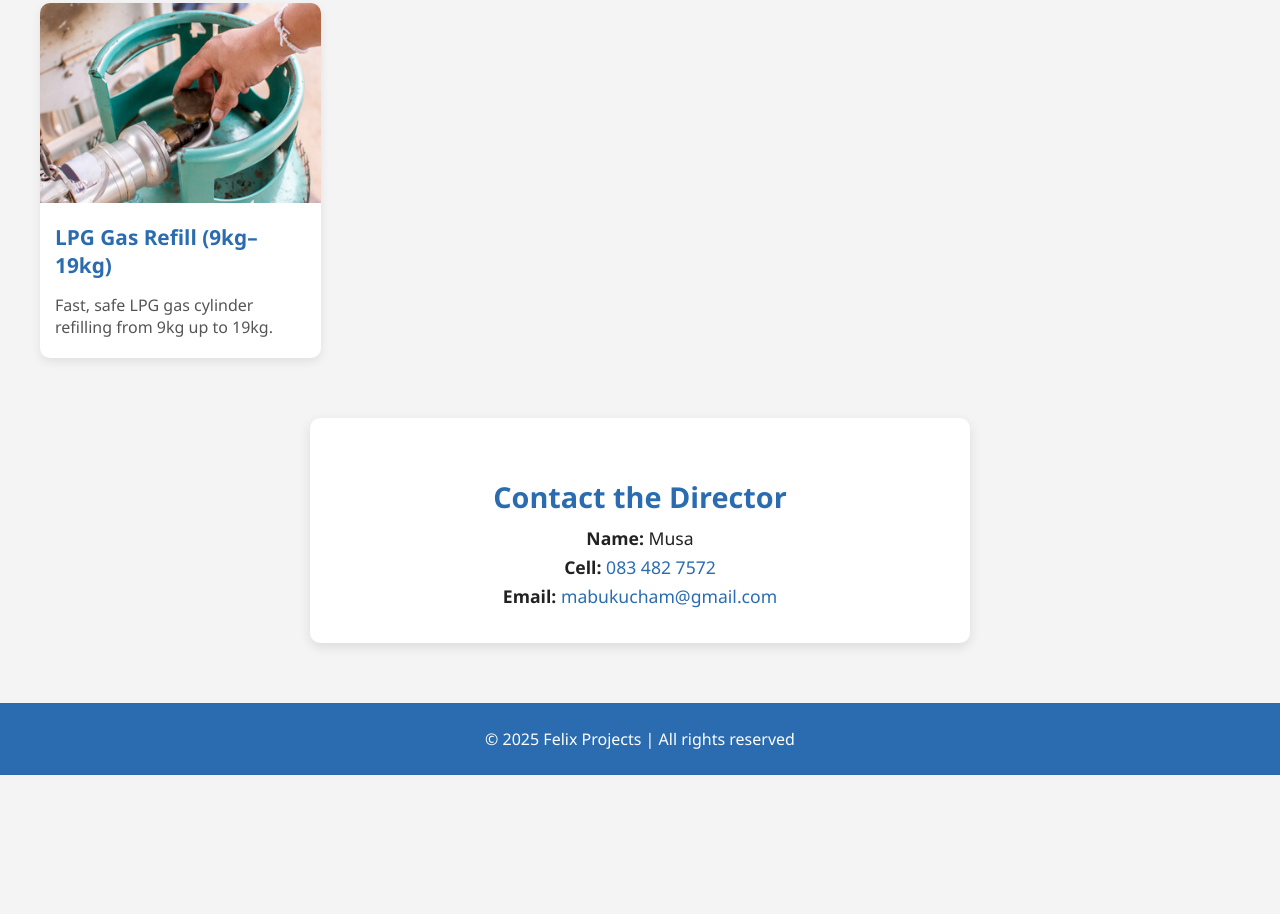
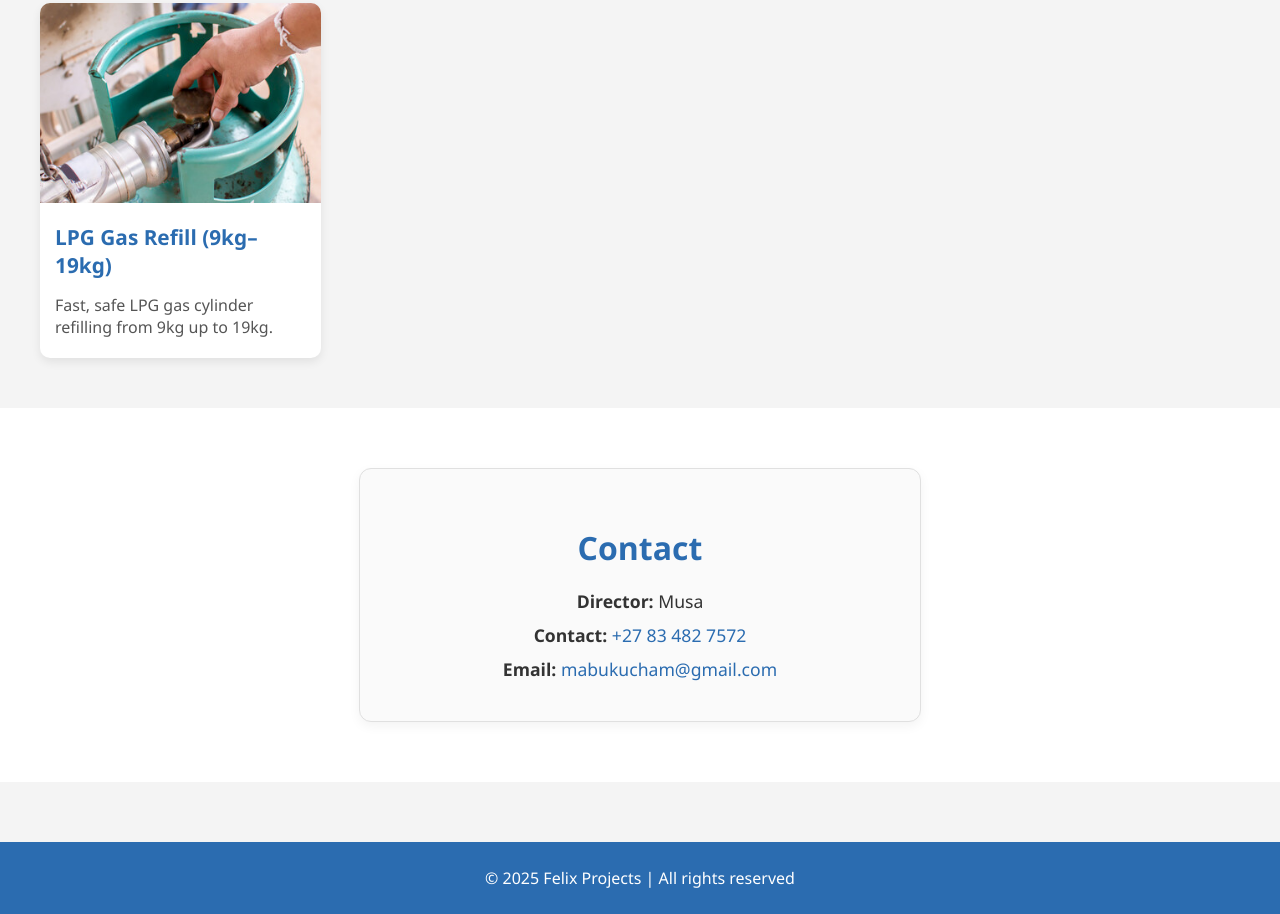
Before and after one commit to WeldingLPG/WeldingLPG.github.io, a plain HTML site: page index.html in a window 1280 px wide. Shown: the part 813-1727 px from the top of the page. Before the commit the page ends 1588 px from the top, so only its background shows below. Drawn offline with Linux system fonts and the light colour scheme.

Commit message:
Update index.html

```diff
--- a/index.html
+++ b/index.html
@@ -94,33 +94,41 @@
       color: #555;
     }
 
-    .contact-card {
-      background-color: #fff;
-      max-width: 600px;
-      margin: 60px auto 20px;
-      padding: 30px;
-      border-radius: 10px;
-      box-shadow: 0 4px 12px rgba(0, 0, 0, 0.1);
+    /* Contact Section */
+    .contact-section {
+      background-color: #ffffff;
+      padding: 60px 20px;
       text-align: center;
     }
 
-    .contact-card h3 {
-      font-size: 1.8rem;
-      margin-bottom: 10px;
+    .contact-box {
+      max-width: 500px;
+      margin: 0 auto;
+      padding: 30px;
+      border: 1px solid #e0e0e0;
+      border-radius: 12px;
+      box-shadow: 0 4px 12px rgba(0,0,0,0.05);
+      background-color: #fafafa;
+    }
+
+    .contact-box h2 {
+      font-size: 2rem;
+      margin-bottom: 20px;
       color: #2b6cb0;
     }
 
-    .contact-card p {
+    .contact-box p {
       font-size: 1.1rem;
-      margin: 5px 0;
+      margin: 10px 0;
+      color: #333;
     }
 
-    .contact-card a {
+    .contact-box a {
       color: #2b6cb0;
       text-decoration: none;
     }
 
-    .contact-card a:hover {
+    .contact-box a:hover {
       text-decoration: underline;
     }
 
@@ -177,13 +185,15 @@
     </div>
   </div>
 
-  <!-- Contact Card Section -->
-  <div class="contact-card">
-    <h3>Contact the Director</h3>
-    <p><strong>Name:</strong> Musa</p>
-    <p><strong>Cell:</strong> <a href="tel:+27834827572">083 482 7572</a></p>
-    <p><strong>Email:</strong> <a href="mailto:mabukucham@gmail.com">mabukucham@gmail.com</a></p>
-  </div>
+  <!-- Contact Section -->
+  <section class="contact-section">
+    <div class="contact-box">
+      <h2>Contact</h2>
+      <p><strong>Director:</strong> Musa</p>
+      <p><strong>Contact:</strong> <a href="tel:+27834827572">+27 83 482 7572</a></p>
+      <p><strong>Email:</strong> <a href="mailto:mabukucham@gmail.com">mabukucham@gmail.com</a></p>
+    </div>
+  </section>
 
   <footer>
     &copy; 2025 Felix Projects | All rights reserved
```
